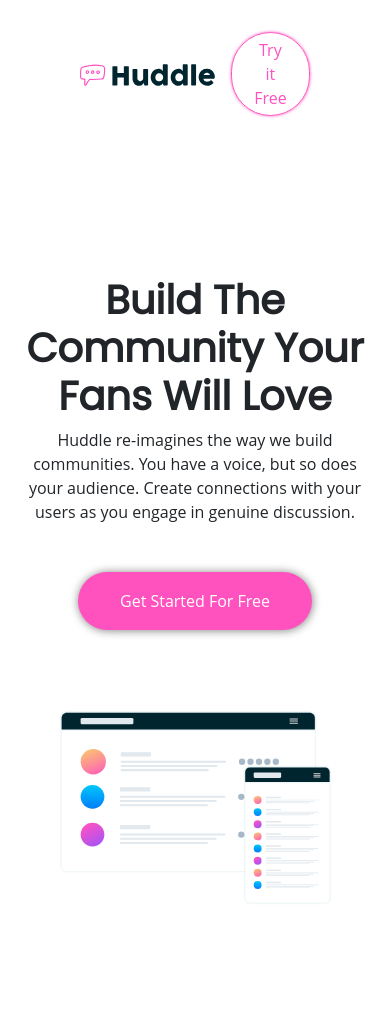
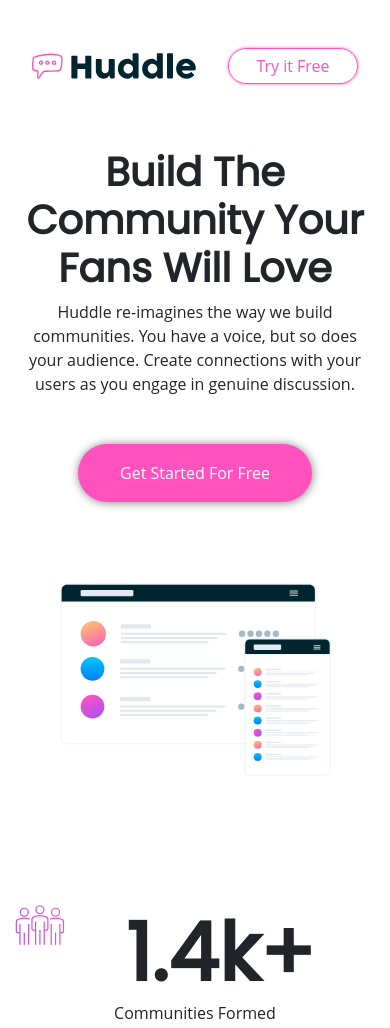
Before and after one commit to sajalsirohi/frontendprojects, a plain HTML site: page huddle-curvy-bg/index.html in a window 390 px wide. Shown: the top 1028 px of the page. Drawn offline with nearby package versions, Linux system fonts and the light colour scheme.

Commit message:
Update styles.css

```diff
--- a/huddle-curvy-bg/css/styles.css
+++ b/huddle-curvy-bg/css/styles.css
@@ -264,6 +264,7 @@
   border : 1px solid hsl(322, 100%, 66%);
   color : hsl(322, 100%, 66%);
   box-shadow: 0.11px 0.1px 3px hsl(322, 100%, 66%);
+  min-width: 130px;
 }
 
 #try-free:hover{
@@ -334,9 +335,21 @@
   }
 
 
+.top-sec{
+  margin-top : 4rem;
+}
+
   .grow{
     flex-direction: column-reverse;
     align-items: center;
+  }
+
+  .logo-con{
+    margin-right : 2rem;
+  }
+
+  .head-con{
+    margin : 3rem 2rem;
   }
 
   .flow-sec{
```
